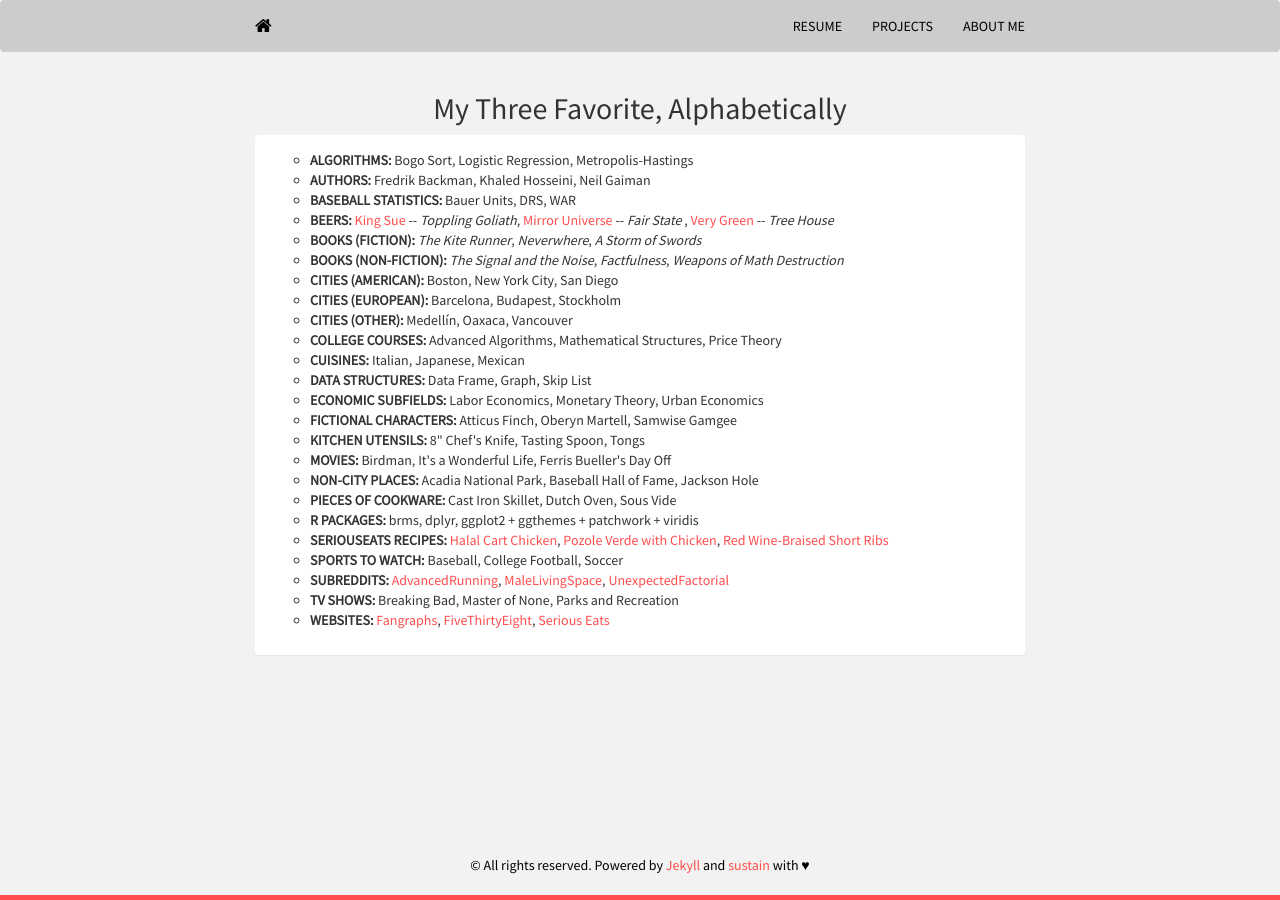
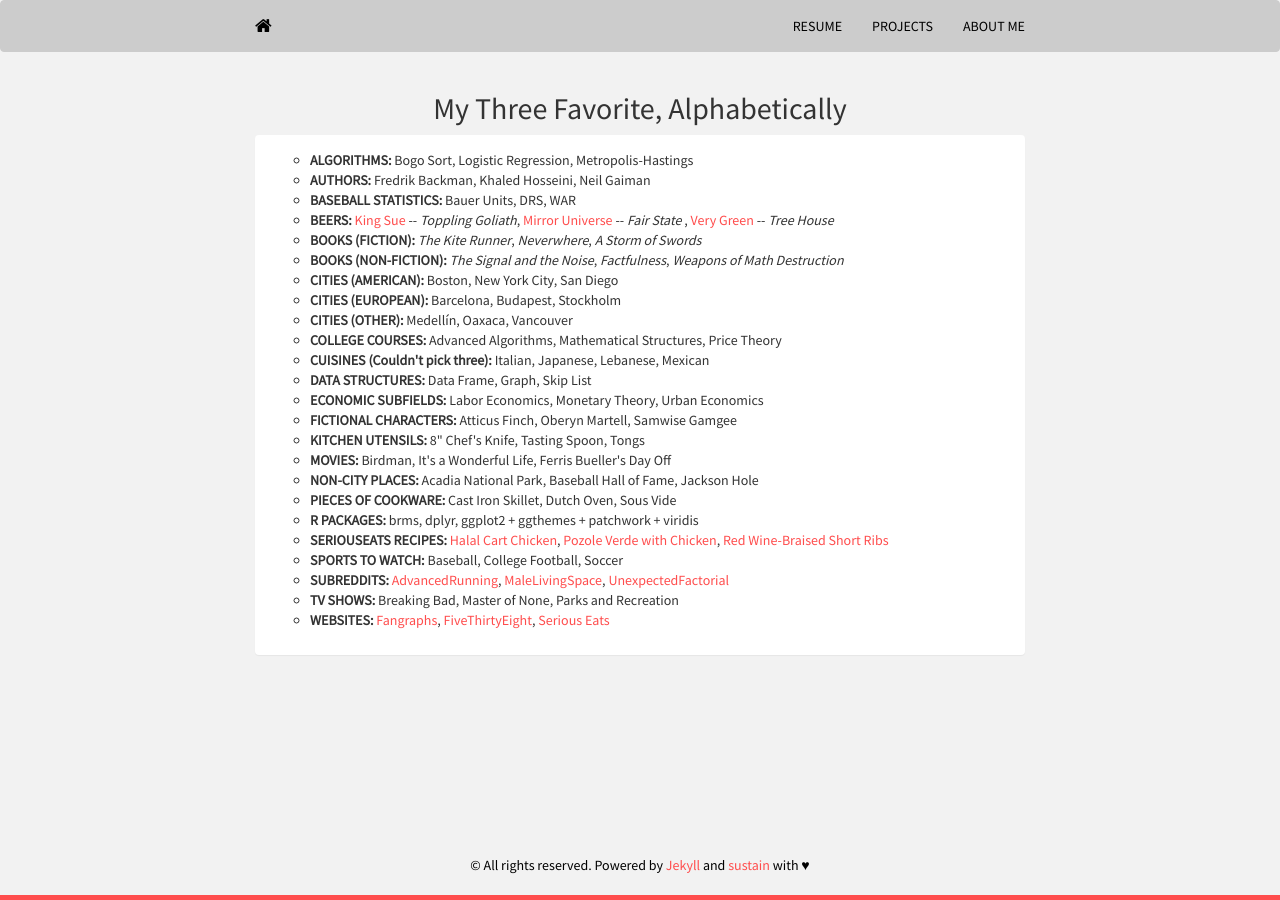
Before and after one commit to mrkaye97/mrkaye97.github.io, a Jekyll site: the page built from random.html, in a window 1280 px wide. Built offline with Jekyll 4.4.1, drawn with Linux system fonts in a browser that asks for light colours; nearby versions of some CDN libraries.

Commit message:
Update random.html

```diff
--- a/random.html
+++ b/random.html
@@ -30,7 +30,7 @@
 					  <li><b>CITIES (EUROPEAN):</b> Barcelona, Budapest, Stockholm </li>
 					  <li><b>CITIES (OTHER):</b> Medellín, Oaxaca, Vancouver </li>
   					  <li><b>COLLEGE COURSES:</b> Advanced Algorithms, Mathematical Structures, Price Theory</li>
-  					  <li><b>CUISINES:</b> Italian, Japanese, Mexican</li>
+  					  <li><b>CUISINES (Couldn't pick three):</b> Italian, Japanese, Lebanese, Mexican</li>
 					  <li><b>DATA STRUCTURES:</b> Data Frame, Graph, Skip List</li>
 					  <li><b>ECONOMIC SUBFIELDS:</b> Labor Economics, Monetary Theory, Urban Economics</li>
 					  <li><b>FICTIONAL CHARACTERS:</b> Atticus Finch, Oberyn Martell, Samwise Gamgee</li>
```
